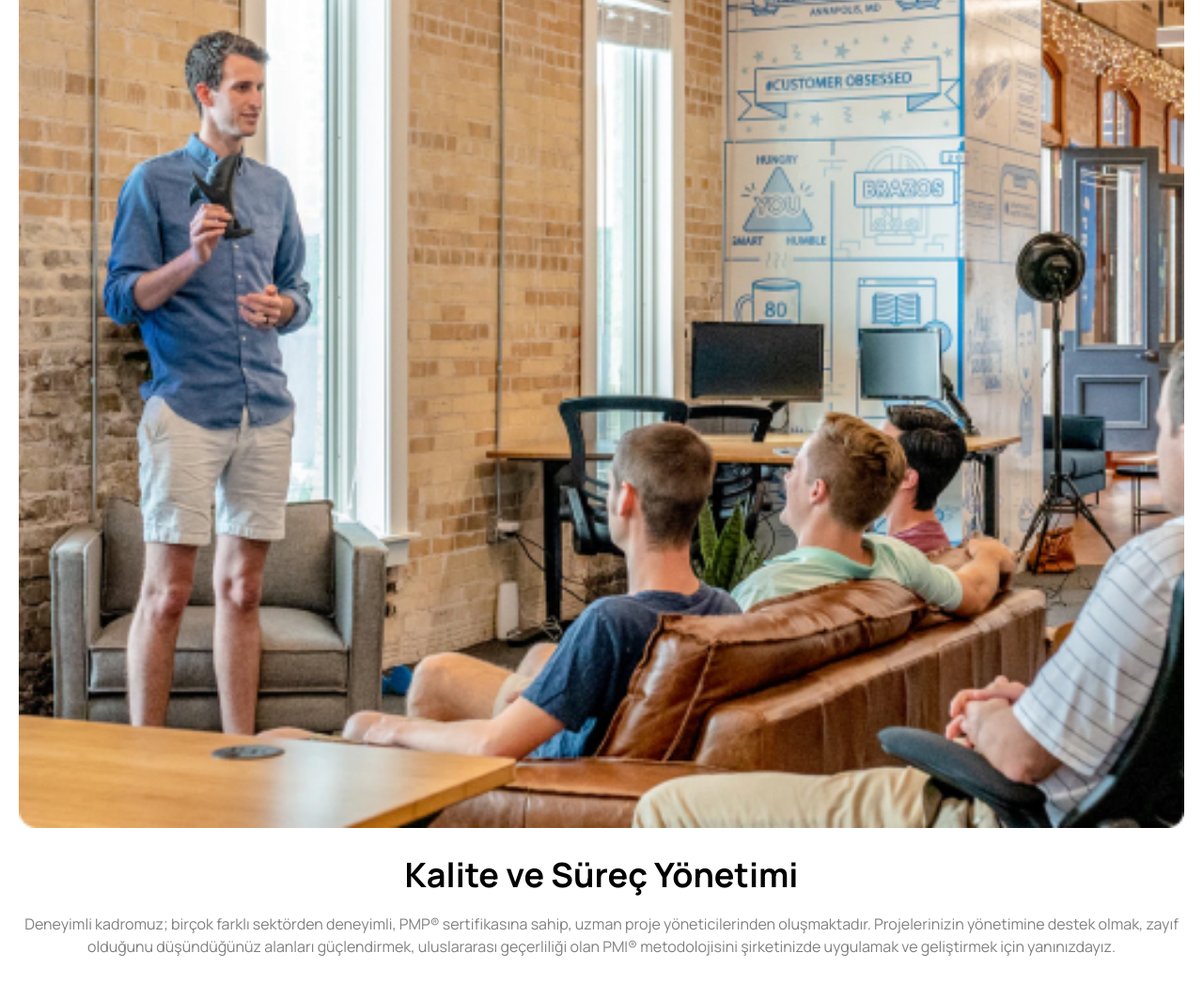
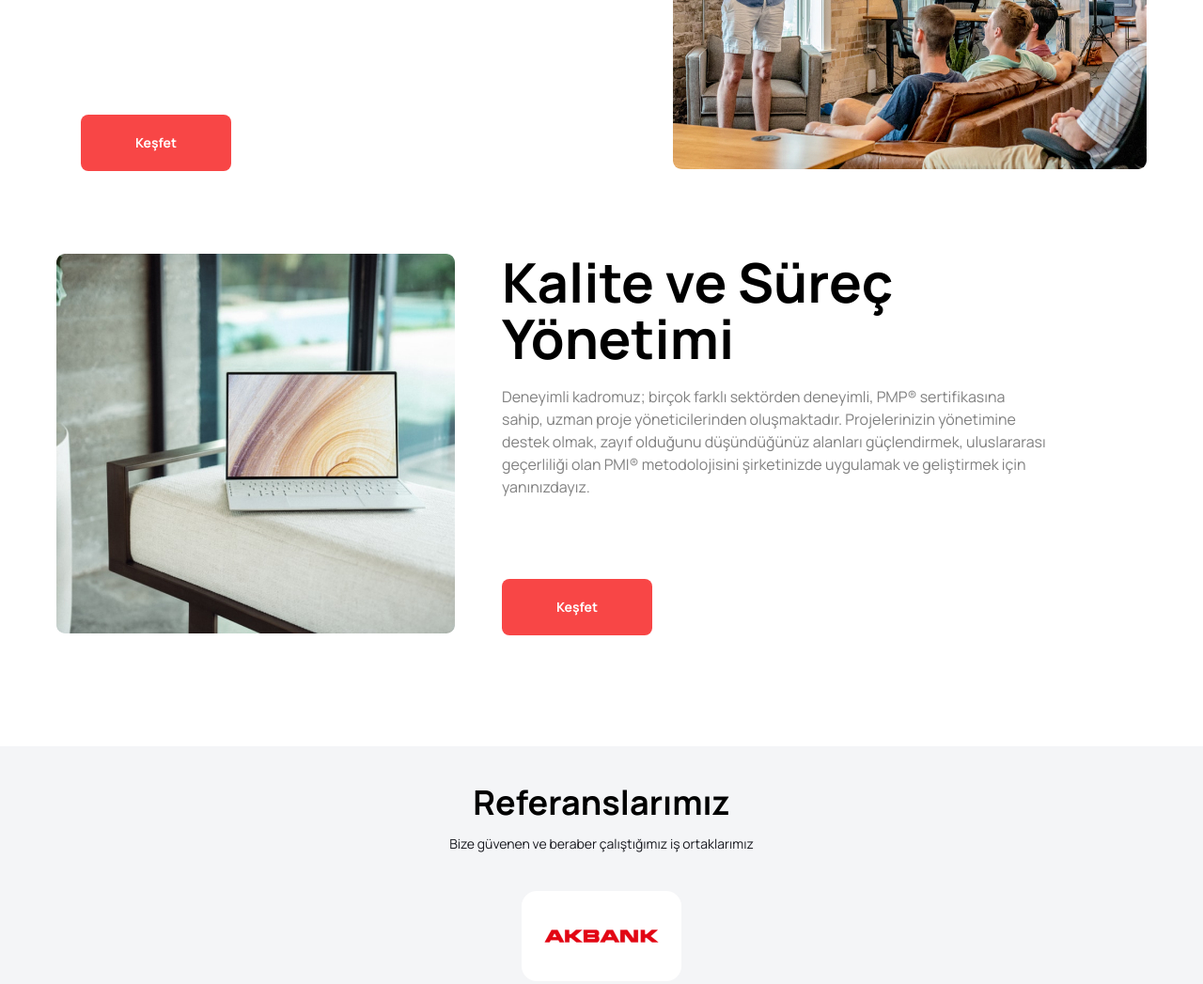
Before and after one commit to MaksymYatsun/it-landing-page, a website: page src/index.html in a window 1280 px wide. Shown: the part 2380-3427 px from the top of the page at 94% size. Drawn offline with nearby package versions, Linux system fonts and the light colour scheme; files that its build step writes are made by us from their sources; files whose address does not match are found by name.

Commit message:
fourth section lg layout

```diff
--- a/src/index.html
+++ b/src/index.html
@@ -189,7 +189,8 @@
                 <h2 class="text-4xl font-extrabold mb-2">Test Yönetimiyle Neler Sağlıyoruz?</h2>
                 <span class="text-sm block lg:mb-7">IoT Destekli Çözümler</span>
                 <div class="flex flex-col lg:flex-row">
-                    <div class="text-lg lg:text-sm lg:text-left font-bold py-7 lg:py-2 lg:flex lg:items-center lg:mr-6 lg:w-1/4">
+                    <div
+                        class="text-lg lg:text-sm lg:text-left font-bold py-7 lg:py-2 lg:flex lg:items-center lg:mr-6 lg:w-1/4">
                         <h3 class="mx-auto lg:w-3/4 w-1/2 mb-11 lg:mb-0">Yazılım Kalitesini Arttırıyoruz</h3>
                         <svg class="lg:ml-auto lg:mr-0 mx-auto" width="36" height="36" viewBox="0 0 36 36" fill="none"
                             xmlns="http://www.w3.org/2000/svg">
@@ -202,7 +203,8 @@
                                 stroke-linecap="round" stroke-linejoin="round"></path>
                         </svg>
                     </div>
-                    <div class="text-lg lg:text-sm lg:text-left font-bold py-7 lg:py-2 lg:flex lg:items-center lg:mr-6 lg:w-1/4">
+                    <div
+                        class="text-lg lg:text-sm lg:text-left font-bold py-7 lg:py-2 lg:flex lg:items-center lg:mr-6 lg:w-1/4">
                         <h3 class="mx-auto lg:w-3/4 w-1/2 mb-11 lg:mb-0">Olası Hataları Önceden Belirliyoruz</h3>
                         <svg class="lg:ml-auto lg:mr-0 mx-auto" width="36" height="36" viewBox="0 0 36 36" fill="none"
                             xmlns="http://www.w3.org/2000/svg">
@@ -215,7 +217,8 @@
                                 stroke-linecap="round" stroke-linejoin="round"></path>
                         </svg>
                     </div>
-                    <div class="text-lg lg:text-sm lg:text-left font-bold py-7 lg:py-2 lg:flex lg:items-center lg:mr-6 lg:w-1/4">
+                    <div
+                        class="text-lg lg:text-sm lg:text-left font-bold py-7 lg:py-2 lg:flex lg:items-center lg:mr-6 lg:w-1/4">
                         <h3 class="mx-auto lg:w-3/4 w-1/2 mb-11 lg:mb-0">Oluşabilecek Riskleri Önlüyoruz</h3>
                         <svg class="lg:ml-auto lg:mr-0 mx-auto" width="36" height="36" viewBox="0 0 36 36" fill="none"
                             xmlns="http://www.w3.org/2000/svg">
@@ -228,43 +231,48 @@
                                 stroke-linecap="round" stroke-linejoin="round"></path>
                         </svg>
                     </div>
-                    <div class="text-lg lg:text-sm lg:text-left font-bold py-7 lg:py-2 lg:flex lg:items-center lg:w-1/4">
+                    <div
+                        class="text-lg lg:text-sm lg:text-left font-bold py-7 lg:py-2 lg:flex lg:items-center lg:w-1/4">
                         <h3 class="lg:w-3/4">Zaman ve Maliyetten Tasarruf Sağlıyoruz</h3>
                     </div>
                 </div>
             </div>
         </section>
         <section class="text-center">
-            <div class="container px-5 pt-[90px] pb-[30px] mx-auto">
-                <article class="mb-[60px]">
+            <div class="container px-5 lg:px-[60px] pt-[90px] pb-[30px] mx-auto">
+                <article class="mb-[60px] lg:flex lg:flex-row-reverse lg:gap-[50px]">
                     <picture>
                         <source srcset="img/article-1-lg.jpg" media="(min-width: 1440px)">
                         <source srcset="img/article-1-xl.jpg" media="(min-width: 1024px)">
-                        <img class="w-full mb-[30px]" src="img/article-1-xs.jpg" alt>
+                        <img class="w-full mb-[30px] rounded-[9px]" src="img/article-1-xs.jpg" alt>
                     </picture>
-                    <h3 class="text-4xl font-bold mb-5">Kalite ve Süreç Yönetimi</h3>
+                    <div class="flex flex-col lg:w-1/2 lg:text-left lg:pb-7">
+                        <h3 class="text-4xl lg:text-[58px] lg:leading-[60px] tracking-tight font-bold mb-5">Kalite ve Süreç Yönetimi</h3>
                         <p class="text-[#808080] mb-10">Deneyimli kadromuz; birçok farklı sektörden deneyimli, PMP®
                             sertifikasına sahip, uzman proje
                             yöneticilerinden oluşmaktadır. Projelerinizin yönetimine destek olmak, zayıf olduğunu
                             düşündüğünüz alanları güçlendirmek, uluslararası geçerliliği olan PMI® metodolojisini
                             şirketinizde uygulamak ve geliştirmek için yanınızdayız.</p>
                         <button
-                        class="bg-primary-orange text-sm font-bold rounded-lg text-white w-full px-3 py-5">Keşfet</button>
+                            class="bg-primary-orange text-sm font-bold rounded-lg text-white w-full px-3 lg:mt-auto lg:max-w-[160px] py-5">Keşfet</button>
+                    </div>
                 </article>
-                <article class="mb-[60px]">
+                <article class="mb-[60px] lg:flex lg:gap-[50px]">
                     <picture>
                         <source srcset="img/article-2-lg.jpg" media="(min-width: 1440px)">
                         <source srcset="img/article-2-xl.jpg" media="(min-width: 1024px)">
-                        <img class="w-full mb-[30px]" src="img/article-2-xs.jpg" alt>
+                        <img class="w-full mb-[30px] rounded-[9px]" src="img/article-2-xs.jpg" alt>
                     </picture>
-                    <h3 class="text-4xl font-bold mb-5">Kalite ve Süreç Yönetimi</h3>
+                    <div class="flex flex-col lg:w-1/2 lg:text-left lg:pb-7">
+                        <h3 class="text-4xl lg:text-[58px] lg:leading-[60px] font-bold mb-5">Kalite ve Süreç Yönetimi</h3>
                         <p class="text-[#808080] mb-10">Deneyimli kadromuz; birçok farklı sektörden deneyimli, PMP®
                             sertifikasına sahip, uzman proje
                             yöneticilerinden oluşmaktadır. Projelerinizin yönetimine destek olmak, zayıf olduğunu
                             düşündüğünüz alanları güçlendirmek, uluslararası geçerliliği olan PMI® metodolojisini
                             şirketinizde uygulamak ve geliştirmek için yanınızdayız.</p>
                         <button
-                        class="bg-primary-orange text-sm font-bold rounded-lg text-white w-full px-3 py-5">Keşfet</button>
+                            class="bg-primary-orange text-sm font-bold rounded-lg text-white w-full px-3 lg:mt-auto lg:max-w-[160px] py-5">Keşfet</button>
+                    </div>
                 </article>
             </div>
         </section>
```
Lines whose indentation alone changed are shown as unchanged.
